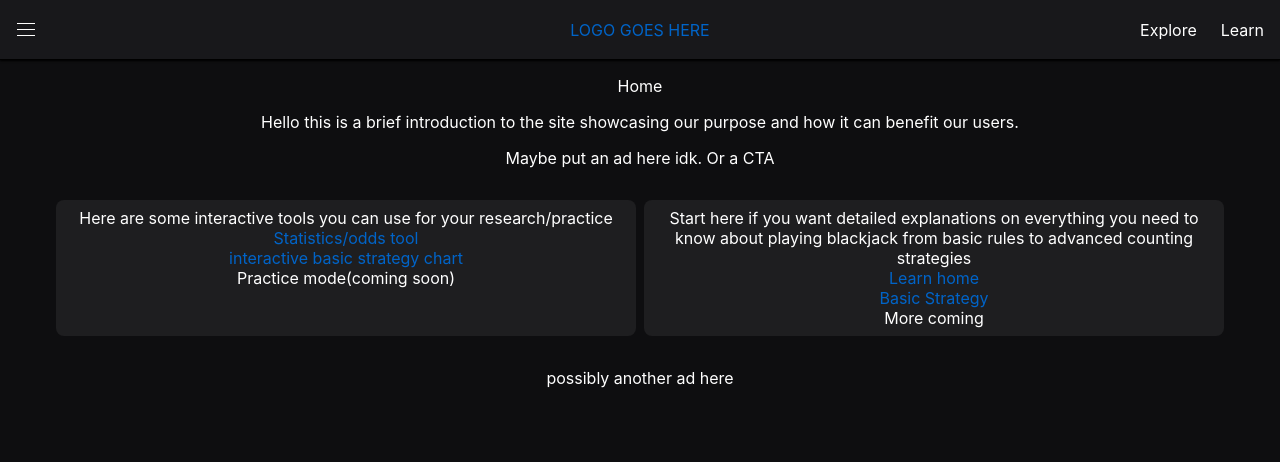
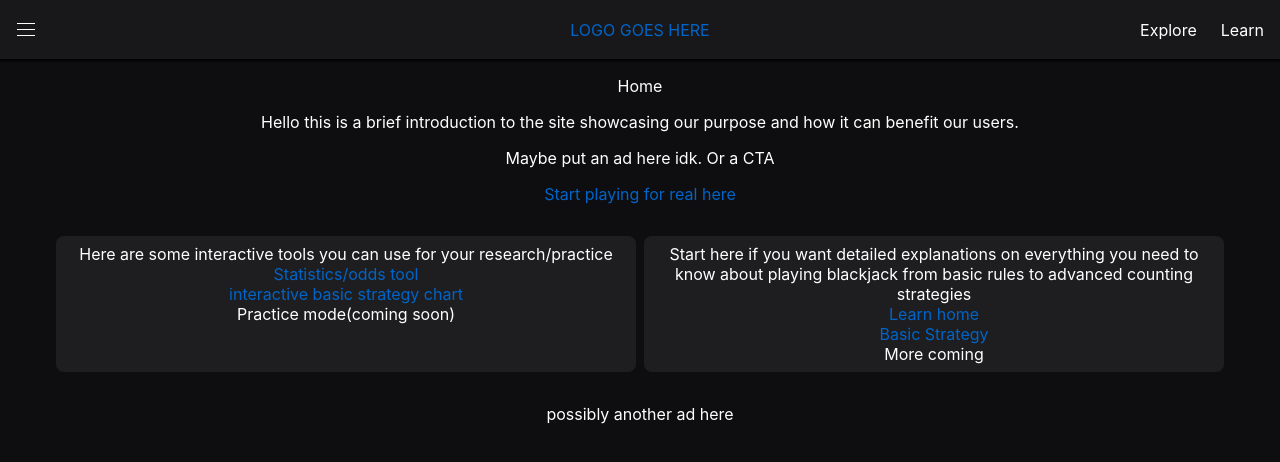
Before and after one commit to jbauta97/blackjack-demo, a SvelteKit app: page / in a window 1280 px wide. Shown: the top 462 px of the page. Built offline with nearby package versions, Linux system fonts and the light colour scheme.

Commit message:
basic homepage layout outline

```diff
--- a/src/routes/+page.svelte
+++ b/src/routes/+page.svelte
@@ -12,6 +12,7 @@
 	Home
 	<p>Hello this is a brief introduction to the site showcasing our purpose and how it can benefit our users.</p>
 	<p>Maybe put an ad here idk. Or a CTA</p>
+	<p><a href="stake.us/?c=a050028c33">Start playing for real here</a></p>
 	<div class="showcase">
 		<ul>Here are some interactive tools you can use for your research/practice
 			<li><a href='/stats'>Statistics/odds tool</a></li>
```
